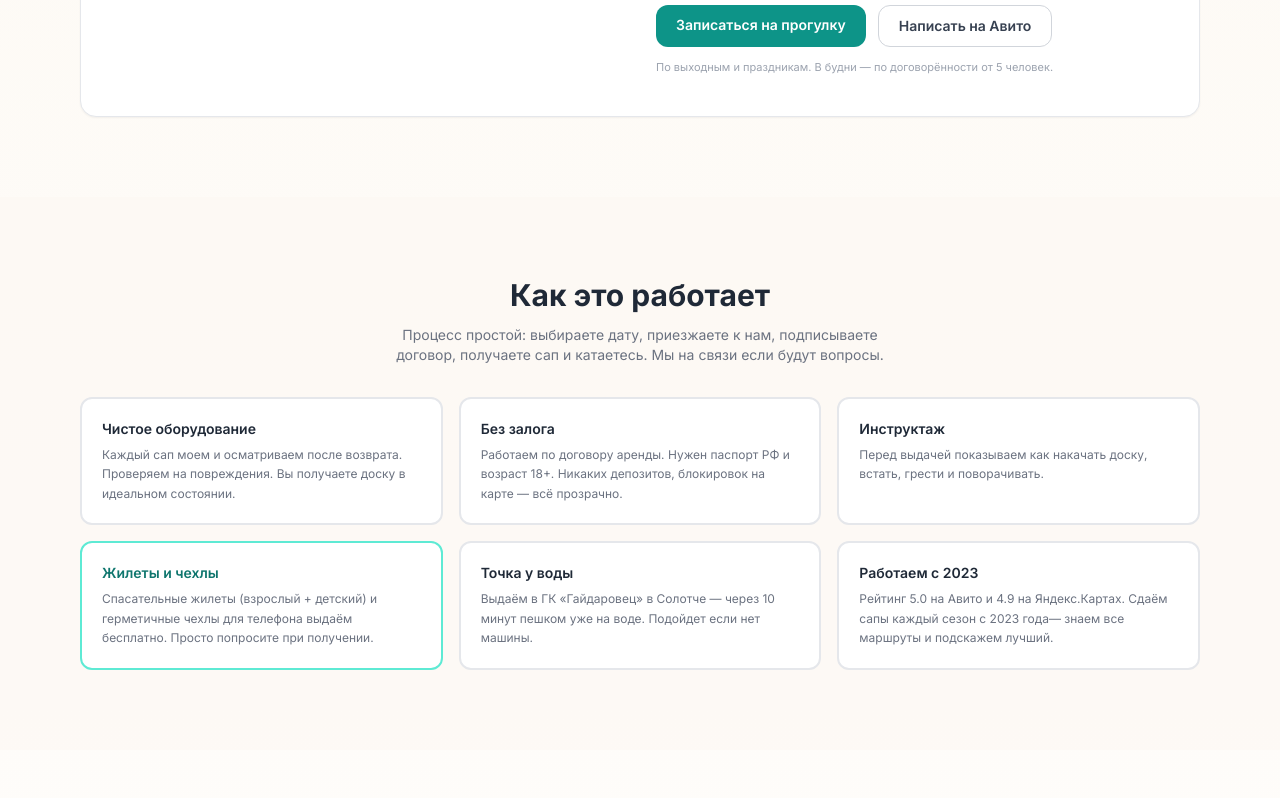
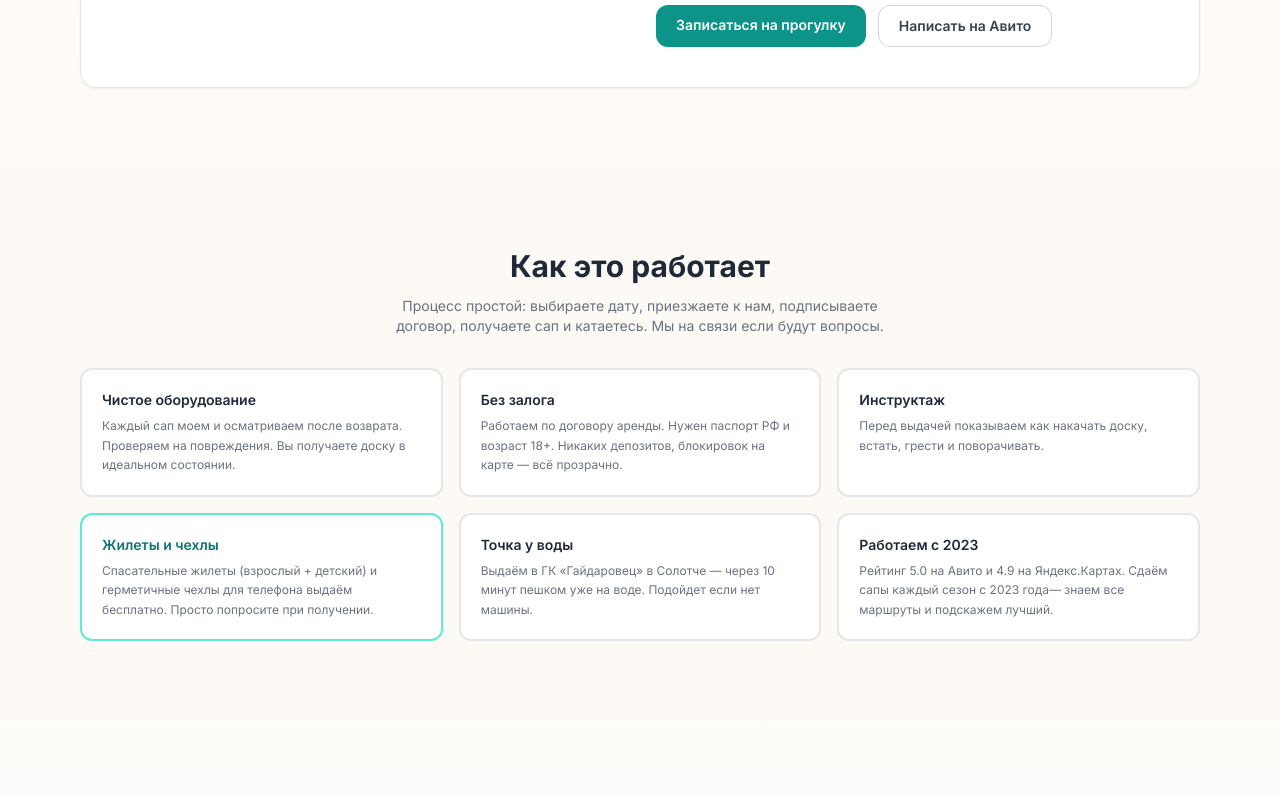
Before and after one commit to ieihh2828/suprent, a website: page site/index.html in a window 1280 px wide. Shown: the part 3139-3937 px from the top of the page. Drawn offline with nearby package versions, Linux system fonts and the light colour scheme.

Commit message:
мои правки

```diff
--- a/site/index.html
+++ b/site/index.html
@@ -186,7 +186,6 @@
             <a href="tel:+79156053803" class="bg-brand-600 text-white px-5 py-2.5 rounded-xl font-semibold hover:bg-brand-700 transition text-sm">Записаться на прогулку</a>
             <a href="https://www.avito.ru/brands/6cf8014eaebdd1df8f3f94bd1f3e6e82/all/predlozheniya_uslug?sellerId=22d13ecf193b40346434a4135102316b" target="_blank" class="border border-gray-300 text-gray-700 px-5 py-2.5 rounded-xl font-semibold hover:border-brand-400 transition text-sm">Написать на Авито</a>
           </div>
-          <p class="text-[11px] text-gray-400 mt-3">По выходным и праздникам. В будни — по договорённости от 5 человек.</p>
         </div>
       </div>
     </div>
```
